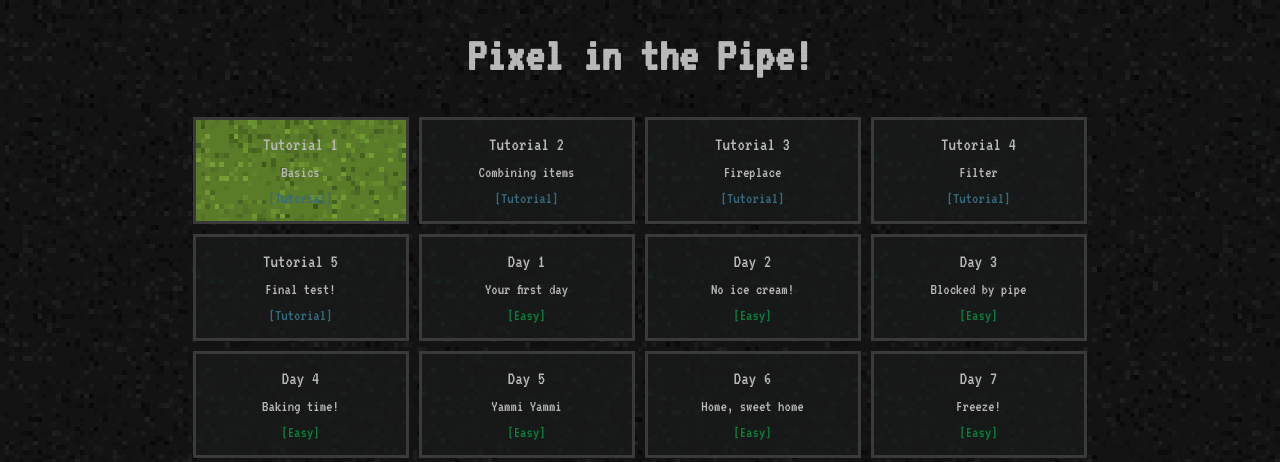
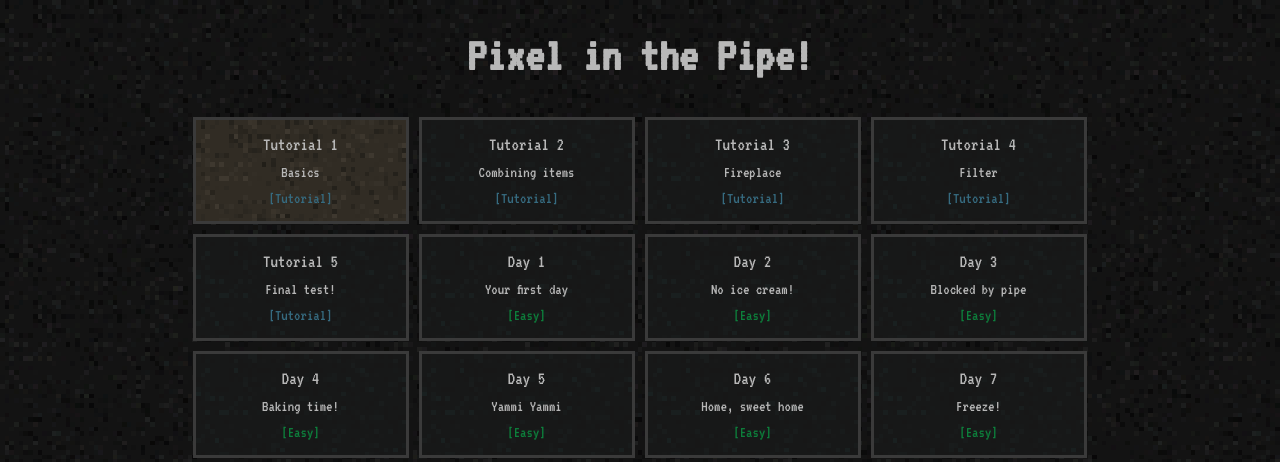
Before and after one commit to karboosx/pixelinthepipe, a PHP site: page /pixelinthepipe/stages.php in a window 1280 px wide, with the pointer over the restyled element. Shown: the top 462 px of the page. Run offline with PHP 8.4, Linux system fonts and the light colour scheme.

Commit message:
dark hover in stages

```diff
--- a/css/stages.css
+++ b/css/stages.css
@@ -25,7 +25,7 @@ body {
 
 .level:hover {
     cursor: pointer;
-    background: url("../images/gui-background-green.png");
+    background: url("../images/gui-background-dark.png");
 }
 
 h4, h3 {
```
